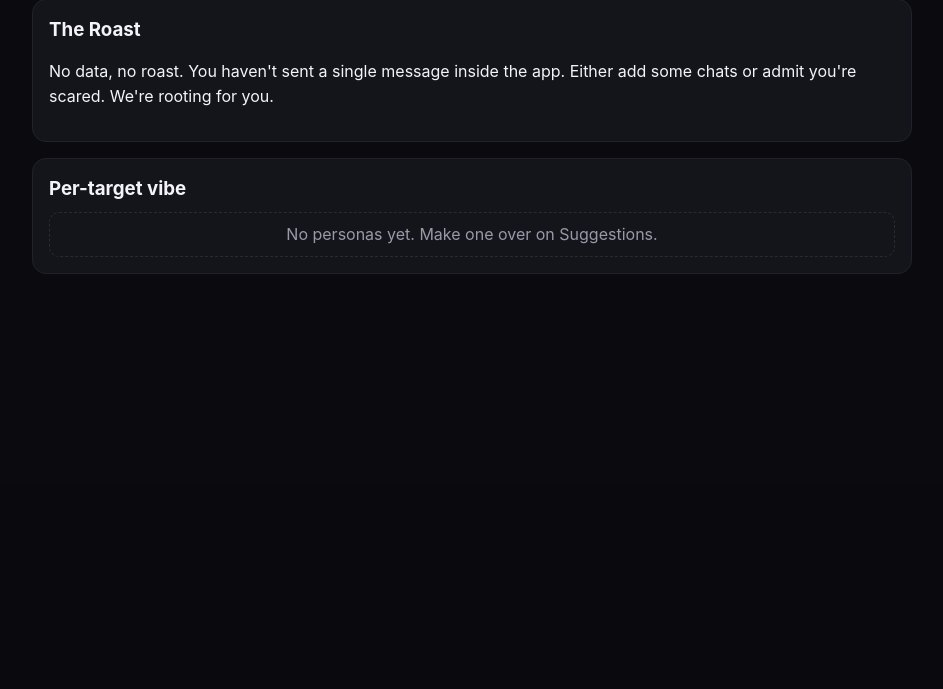
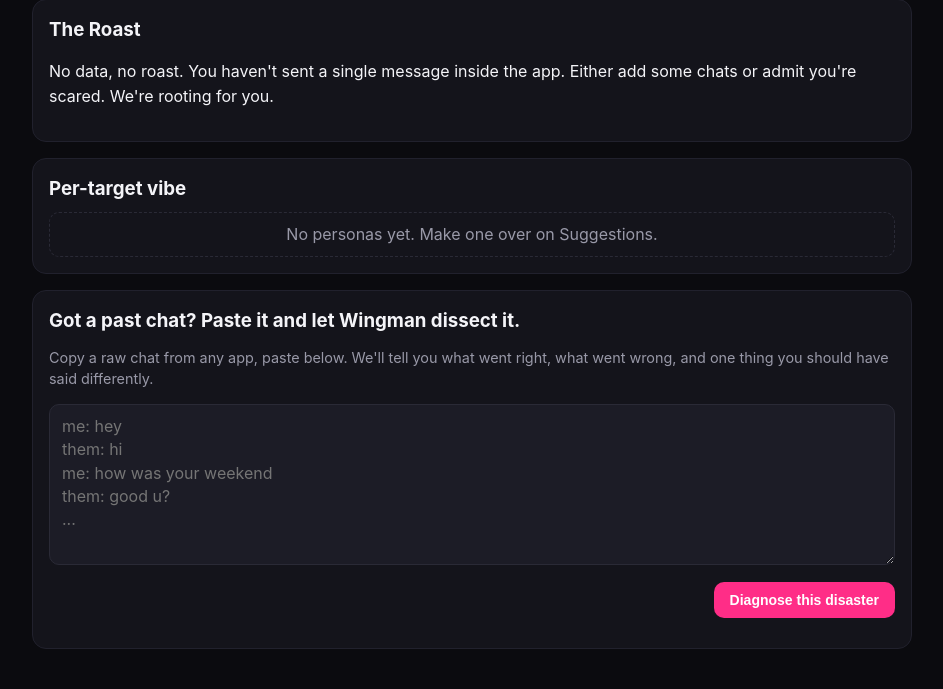
Before and after one commit to p1t1c/WingmanAI, a Flask app: page /coaching in a window 1280 px wide. Shown: the part 315-1004 px from the top of the page, without its empty margins (168-1111 px from the left). Before the commit the page ends 589 px from the top, so only its background shows below. Run offline with Flask 3, Linux system fonts and the light colour scheme; the visitor is signed in with stand-in values (Sample User, id 1); data that the repository does not hold is empty; some libraries are stand-ins or nearby versions.

Commit message:
phase 7: old chat analysis (paste raw text -> funny breakdown)
POST /api/analyze accepts up to 8 KB of pasted chat history, sends it to
Gemini for a brutally honest, funny breakdown of the vibe arc.
Lives on the Coaching tab so all the reflection-style features are in one place.

```diff
--- a/app.py
+++ b/app.py
@@ -25,6 +25,7 @@ from gemini import (
     ask_gemini,
     build_chat_extraction_prompt,
     build_coaching_prompt,
+    build_old_chat_analysis_prompt,
     build_persona_from_image_prompt,
     build_persona_from_interview_prompt,
     build_suggestions_prompt,
@@ -347,6 +348,18 @@ def api_chat_screenshot(persona_id: int):
     return jsonify({"saved": saved})
 
 
+@app.route("/api/analyze", methods=["POST"])
+@login_required
+def api_analyze():
+    """Analyze a raw pasted chat — funny breakdown + what went right/wrong."""
+    data = request.get_json(silent=True) or {}
+    raw = sanitize_text(data.get("text"), 8000)
+    if len(raw) < 20:
+        return jsonify({"error": "paste a bit more text — at least 20 chars"}), 400
+    analysis = ask_gemini(build_old_chat_analysis_prompt(raw))
+    return jsonify({"analysis": analysis})
+
+
 @app.route("/api/coaching")
 @login_required
 def api_coaching():
--- a/static/app.js
+++ b/static/app.js
@@ -345,6 +345,25 @@ async function initCoaching() {
   } finally {
     hideSpinner();
   }
+  const btn = $("btn-analyze");
+  if (btn) btn.onclick = analyzeOldChat;
+}
+
+async function analyzeOldChat() {
+  const text = $("old-chat").value.trim();
+  if (text.length < 20) {
+    alert("Paste a bit more — at least 20 characters.");
+    return;
+  }
+  try {
+    showSpinner("Wingman is reading the wreckage...");
+    const data = await apiJson("/api/analyze", { text });
+    $("analyze-out").textContent = data.analysis;
+  } catch {
+    alert("Could not analyze. Try again.");
+  } finally {
+    hideSpinner();
+  }
 }
 
 function renderStats(stats) {
--- a/static/style.css
+++ b/static/style.css
@@ -260,6 +260,11 @@ textarea { resize: vertical; min-height: 60px; }
 .trend-flat { color: var(--muted); margin-left: 6px; }
 
 .roast { white-space: pre-wrap; color: var(--text); line-height: 1.55; }
+.row-end { display: flex; justify-content: flex-end; margin-top: 10px; }
+.analyze-out {
+  white-space: pre-wrap; color: var(--text); margin-top: 14px;
+  line-height: 1.55;
+}
 
 /* Modal */
 .modal {
--- a/templates/coaching.html
+++ b/templates/coaching.html
@@ -32,6 +32,22 @@
     <h3>Per-target vibe</h3>
     <ul id="persona-stats" class="persona-stats"></ul>
   </section>
+
+  <section class="block">
+    <h3>Got a past chat? Paste it and let Wingman dissect it.</h3>
+    <p class="microcopy">
+      Copy a raw chat from any app, paste below. We'll tell you what went
+      right, what went wrong, and one thing you should have said differently.
+    </p>
+    <textarea id="old-chat" rows="6" maxlength="8000"
+      placeholder="me: hey&#10;them: hi&#10;me: how was your weekend&#10;them: good u?&#10;..."></textarea>
+    <div class="row-end">
+      <button class="btn btn-primary" id="btn-analyze" type="button">
+        Diagnose this disaster
+      </button>
+    </div>
+    <div id="analyze-out" class="analyze-out"></div>
+  </section>
 </main>
 
 <div class="spinner hidden" id="spinner">
```
